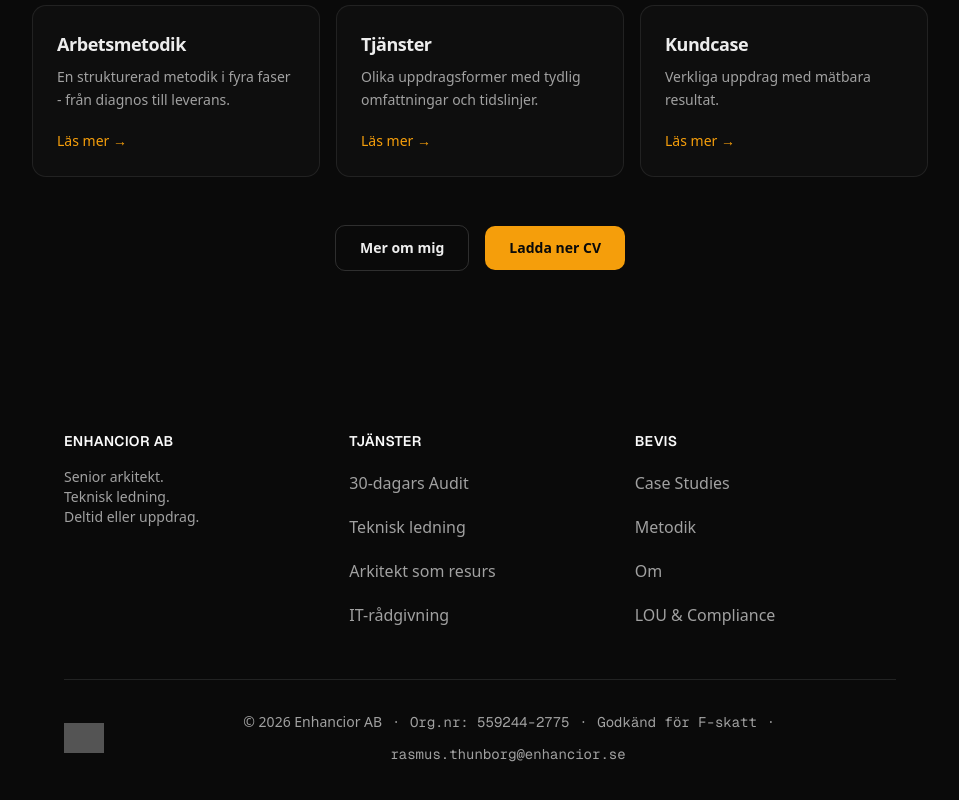
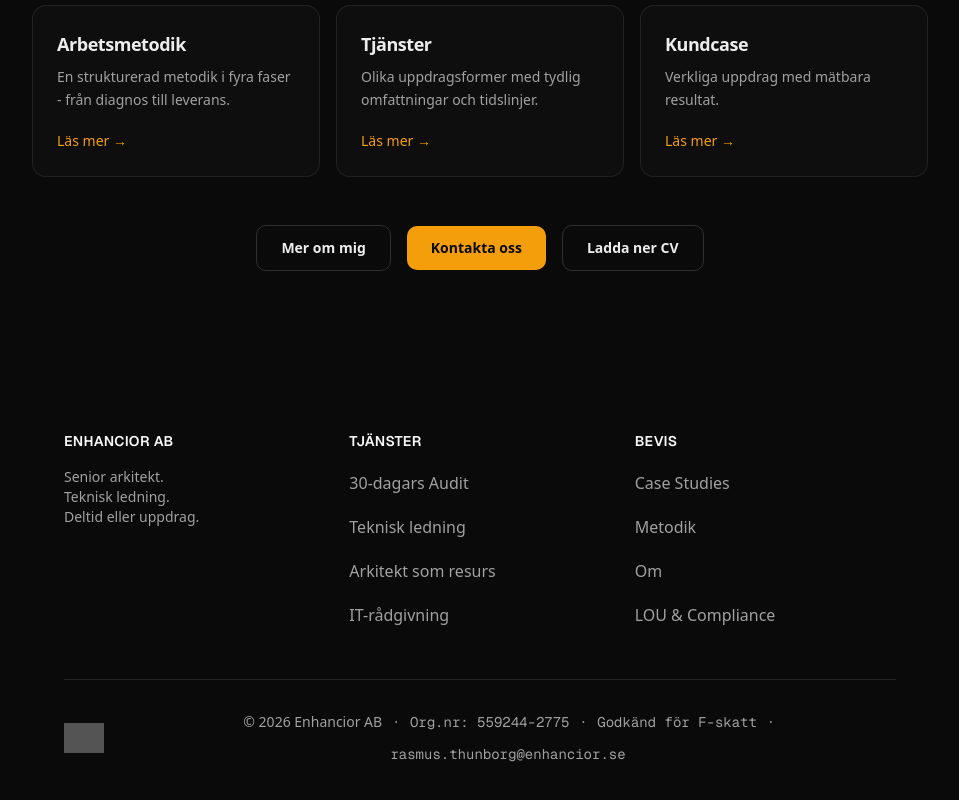
Before and after one commit to rthunborg/enhancior.se, a Next.js app: page / in a window 1280 px wide. Shown: the part 773-1573 px from the top of the page, without its empty margins (160-1119 px from the left). Built offline with nearby package versions, Linux system fonts and the light colour scheme; no server answers; grey boxes are pictures that could not be loaded.

Commit message:
update landing buttons

```diff
--- /dev/null
+++ b/src/app/homepage-ctas.tsx
@@ -0,0 +1,33 @@
+"use client";
+
+import Link from "next/link";
+import { useContactModal } from "@/components/contact";
+
+const linkStyles =
+  "inline-flex items-center justify-center min-h-[44px] px-6 py-3 border border-[rgba(255,255,255,0.15)] hover:border-[#F59E0B] text-[#EDEDED] hover:text-[#F59E0B] font-semibold rounded-lg text-sm outline-none ring-offset-[#0A0A0A] focus-visible:ring-2 focus-visible:ring-[#F59E0B] focus-visible:ring-offset-2 transition-colors duration-200 ease-out motion-reduce:transition-none";
+
+export function HomepageCTAs() {
+  const { openContactModal } = useContactModal();
+
+  return (
+    <div className="flex flex-col sm:flex-row items-center justify-center gap-4">
+      <Link href="/om" className={linkStyles}>
+        Mer om mig
+      </Link>
+      <button
+        type="button"
+        onClick={() => openContactModal()}
+        className="inline-flex items-center justify-center min-h-[44px] px-6 py-3 bg-[#F59E0B] hover:bg-[#D97706] text-[#0A0A0A] font-semibold rounded-lg text-sm outline-none ring-offset-[#0A0A0A] focus-visible:ring-2 focus-visible:ring-[#F59E0B] focus-visible:ring-offset-2 transition-colors duration-200 ease-out motion-reduce:transition-none"
+      >
+        Kontakta oss
+      </button>
+      <a
+        href="/cv/rasmus-thunborg-cv.pdf"
+        download
+        className={linkStyles}
+      >
+        Ladda ner CV
+      </a>
+    </div>
+  );
+}
--- a/src/app/page.tsx
+++ b/src/app/page.tsx
@@ -1,7 +1,7 @@
 import type { Metadata } from "next";
-import Link from "next/link";
 import { TriageSelector } from "@/components/triage/triage-selector";
 import { TeaserCard } from "@/components/homepage/teaser-card";
+import { HomepageCTAs } from "./homepage-ctas";
 
 export const metadata: Metadata = {
   openGraph: {
@@ -49,21 +49,7 @@ export default function Home() {
       </div>
 
       <div className="w-full max-w-2xl pb-16">
-        <div className="flex flex-col sm:flex-row items-center justify-center gap-4">
-          <Link
-            href="/om"
-            className="inline-flex items-center justify-center min-h-[44px] px-6 py-3 border border-[rgba(255,255,255,0.15)] hover:border-[#F59E0B] text-[#EDEDED] hover:text-[#F59E0B] font-semibold rounded-lg text-sm outline-none ring-offset-[#0A0A0A] focus-visible:ring-2 focus-visible:ring-[#F59E0B] focus-visible:ring-offset-2 transition-colors duration-200 ease-out motion-reduce:transition-none"
-          >
-            Mer om mig
-          </Link>
-          <a
-            href="/cv/rasmus-thunborg-cv.pdf"
-            download
-            className="inline-flex items-center justify-center min-h-[44px] px-6 py-3 bg-[#F59E0B] hover:bg-[#D97706] text-[#0A0A0A] font-semibold rounded-lg text-sm outline-none ring-offset-[#0A0A0A] focus-visible:ring-2 focus-visible:ring-[#F59E0B] focus-visible:ring-offset-2 transition-colors duration-200 ease-out motion-reduce:transition-none"
-          >
-            Ladda ner CV
-          </a>
-        </div>
+        <HomepageCTAs />
       </div>
     </div>
   );
```
